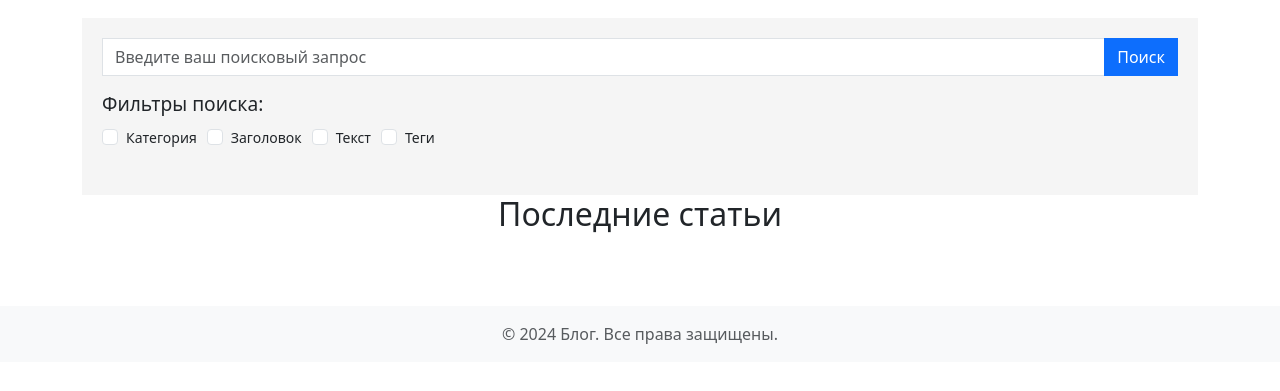
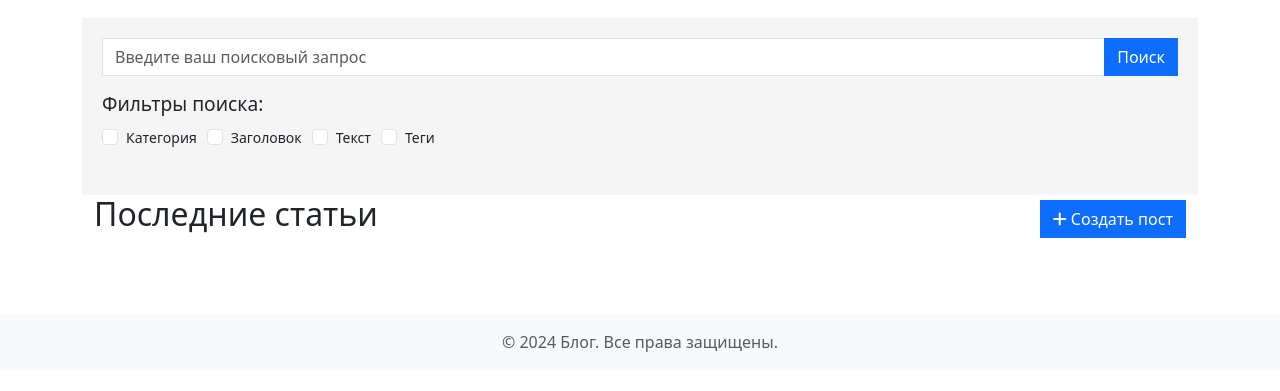
Before and after one commit to flesher-dizainer/Django, a Django app: page /posts/ in a window 1280 px wide. Shown: the part 178-569 px from the top of the page. Run offline with Django 5.2, Linux system fonts and the light colour scheme; data that the repository does not hold is empty.

Commit message:
HW26. Добавление кнопки создания постов в блоге

```diff
--- a/python_blog/templates/python_blog/blog.html
+++ b/python_blog/templates/python_blog/blog.html
@@ -41,7 +41,12 @@
 
     <div class="container">
         <div class="blog-header mb-5">
-            <h2 class="text-center mb-4">Последние статьи</h2>
+            <div class="d-flex justify-content-between align-items-center mb-4">
+                <h2>Последние статьи</h2>
+                <a href="{% url 'blog:post_create' %}" class="btn btn-primary">
+                    <i class="fas fa-plus"></i> Создать пост
+                </a>
+            </div>
             <div class="row g-4">
                 {% for post in posts %}
                     <div class="col-md-6 col-lg-4">
@@ -83,5 +88,4 @@
             </div>
         </div>
     </div>
-
 {% endblock %}
```
